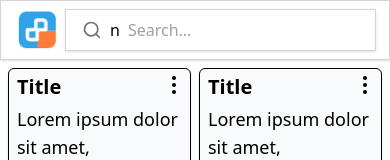
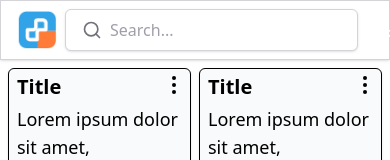
Before and after one commit to HaswanthTamil/CollabBoard, a Next.js app in the folder frontend/: page /notebook in a window 390 px wide. Shown: the top 160 px of the page. Built offline with nearby package versions, Linux system fonts and the light colour scheme.

Commit message:
Add Theme toggle feature.

```diff
--- a/frontend/package.json
+++ b/frontend/package.json
@@ -10,9 +10,11 @@
   },
   "dependencies": {
     "@tailwindcss/postcss": "^4.1.8",
+    "clsx": "^2.1.1",
     "framer-motion": "^12.16.0",
     "lucide-react": "^0.512.0",
     "next": "15.3.3",
+    "next-themes": "^0.4.6",
     "postcss": "^8.5.4",
     "react": "^19.0.0",
     "react-dom": "^19.0.0",
--- a/frontend/src/app/layout.tsx
+++ b/frontend/src/app/layout.tsx
@@ -1,6 +1,7 @@
 import type { Metadata } from "next"
 import "../styles/globals.css"
 import NavPanel from "@/components/nonreusable-ui/NavPanel"
+import { ThemeProvider } from "next-themes"
 
 export const metadata: Metadata = {
   title: "CollabBoard",
@@ -18,12 +19,14 @@ export default function RootLayout({
   return (
     <html lang="en">
       <body className="flex flex-col min-h-screen">
-        <main className="flex-grow">{children}</main>
+        <ThemeProvider attribute="class" defaultTheme="system" enableSystem>
+          <main className="flex-grow">{children}</main>
 
-        {/* NavPanel fixed bottom only on mobile */}
-        <div className="fixed bottom-0 left-0 right-0 md:hidden z-50">
-          <NavPanel />
-        </div>
+          {/* NavPanel fixed bottom only on mobile */}
+          <div className="fixed bottom-0 left-0 right-0 md:hidden z-50">
+            <NavPanel />
+          </div>
+        </ThemeProvider>
       </body>
     </html>
   )
--- a/frontend/src/components/nonreusable-ui/Header.tsx
+++ b/frontend/src/components/nonreusable-ui/Header.tsx
@@ -3,6 +3,7 @@
 import NavPanel from "./NavPanel"
 import SearchBar from "../reusable-ui/SearchBar"
 import Image from "next/image"
+import ThemeToggle from "./ThemeToggle"
 
 const Header = () => {
   return (
@@ -18,6 +19,7 @@ const Header = () => {
         priority
       />
       <SearchBar />
+      <ThemeToggle />
       <div className="hidden md:flex md:flex-1 md:justify-end">
         <NavPanel />
       </div>
--- /dev/null
+++ b/frontend/src/components/nonreusable-ui/ThemeToggle.tsx
@@ -0,0 +1,30 @@
+// components/ThemeToggle.tsx
+"use client"
+
+import { Moon, Sun } from "lucide-react"
+import { useTheme } from "next-themes"
+import { useEffect, useState } from "react"
+
+export default function ThemeToggle() {
+  const { theme, setTheme } = useTheme()
+  const [mounted, setMounted] = useState(false)
+
+  useEffect(() => {
+    setMounted(true)
+  }, [])
+
+  if (!mounted) return null
+
+  return (
+    <button
+      onClick={() => setTheme(theme === "dark" ? "light" : "dark")}
+      className="p-2 text-white border border-transparent hover:border-gray-400 transition-all duration-300 ease-out rounded-full"
+    >
+      {theme === "dark" ? (
+        <Sun className="w-5 h-5" />
+      ) : (
+        <Moon className="w-5 h-5" />
+      )}
+    </button>
+  )
+}
--- a/frontend/src/components/reusable-ui/SearchBar.tsx
+++ b/frontend/src/components/reusable-ui/SearchBar.tsx
@@ -3,9 +3,8 @@ import { Search } from "lucide-react"
 const SearchBar = () => {
   return (
     <>
-      <div className="flex items-center gap-2 w-full max-w-md px-4 py-2 border bg-white dark:bg-zinc-900 border-zinc-300 dark:border-zinc-700 shadow-sm focus-within:ring-2 focus-within:ring-blue-500">
-        <Search className="w-5 h-5 text-zinc-500 dark:text-zinc-400" />
-        n{" "}
+      <div className="flex items-center gap-2 w-full max-w-md px-4 py-2 border bg-white dark:bg-zinc-900 border-zinc-300 dark:border-zinc-700 shadow-sm focus-within:ring-2 rounded-md focus-within:ring-blue-500">
+        <Search className="w-5 h-5 text-zinc-500 dark:text-zinc-400" />{" "}
         <input
           type="text"
           placeholder="Search..."
```
Also changed, not shown: 1 other file (tests, documents, lock files or other folders).
